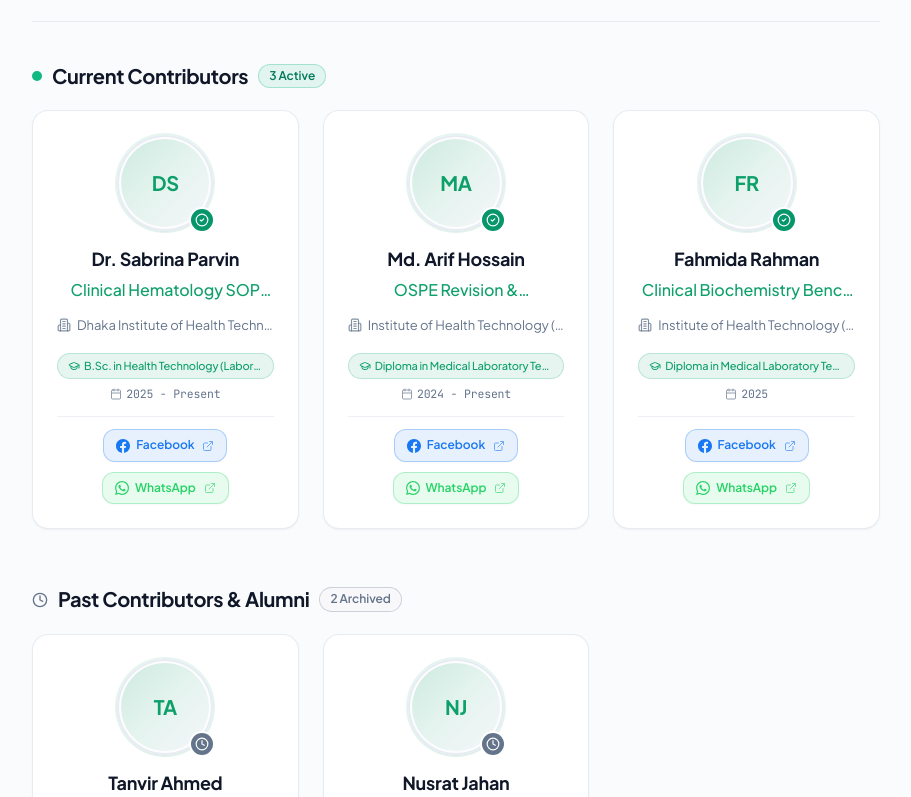
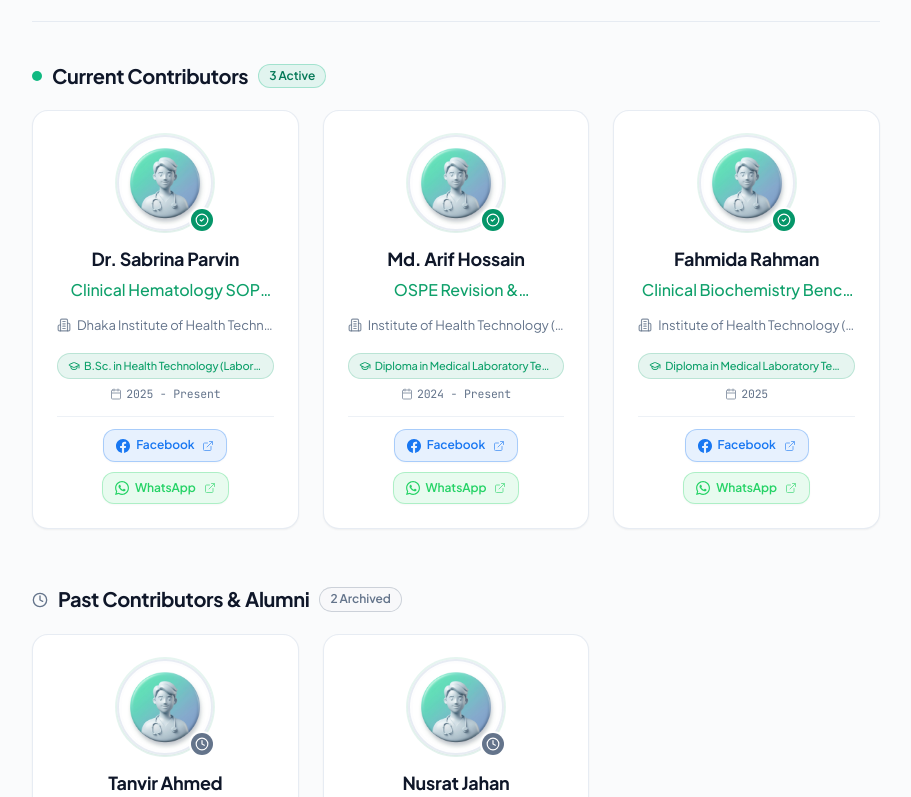
Before and after one commit to ansarulanisgit/medical-laboratory-technology-lms-system, a Next.js app: page /about in a window 1280 px wide. Shown: the part 863-1660 px from the top of the page, without its empty margins (184-1095 px from the left). Built offline with nearby package versions, Linux system fonts and the light colour scheme.

Commit message:
Add default avatar image placeholder for contributors when no photo is uploaded

```diff
--- a/src/components/contributors/contributors-section.tsx
+++ b/src/components/contributors/contributors-section.tsx
@@ -26,6 +26,7 @@ import {
   useContributors,
   Contributor,
   ContributorStatus,
+  DEFAULT_CONTRIBUTOR_AVATAR,
 } from "@/lib/stores/contributor-store";
 
 interface ContributorsSectionProps {
@@ -483,13 +484,20 @@ export function ContributorsSection({ isAdmin: propIsAdmin }: ContributorsSectio
                     <ImageIcon className="h-4 w-4 text-primary" />
                     <span>Profile Photo (Max Size: 2MB)</span>
                   </label>
-                  {photoPreview && (
+                  {photoPreview ? (
                     <Badge
                       variant="outline"
                       className="text-[11px] border-emerald-500/30 bg-emerald-500/10 text-emerald-700 dark:text-emerald-300 gap-1 font-semibold"
                     >
                       <CheckCircle2 className="h-3 w-3" />
-                      Photo Loaded
+                      Custom Photo
+                    </Badge>
+                  ) : (
+                    <Badge
+                      variant="outline"
+                      className="text-[11px] border-border bg-muted/60 text-muted-foreground gap-1 font-medium"
+                    >
+                      Default Avatar Active
                     </Badge>
                   )}
                 </div>
@@ -497,21 +505,17 @@ export function ContributorsSection({ isAdmin: propIsAdmin }: ContributorsSectio
                 <div className="flex flex-col sm:flex-row items-center gap-5 pt-1">
                   {/* Circular Preview with Light Border */}
                   <div className="relative h-20 w-20 sm:h-24 sm:w-24 rounded-full overflow-hidden border-2 border-border p-0.5 bg-background shadow-xs ring-4 ring-primary/10 shrink-0 flex items-center justify-center">
-                    {photoPreview ? (
                     <img
-                        src={photoPreview}
+                      src={photoPreview?.trim() || DEFAULT_CONTRIBUTOR_AVATAR}
                       alt="Preview"
+                      onError={(e) => {
+                        const target = e.currentTarget;
+                        if (target.src !== DEFAULT_CONTRIBUTOR_AVATAR) {
+                          target.src = DEFAULT_CONTRIBUTOR_AVATAR;
+                        }
+                      }}
                       className="h-full w-full rounded-full object-cover"
                     />
-                    ) : (
-                      <div className="h-full w-full rounded-full bg-primary/10 text-primary flex items-center justify-center font-bold text-xl sm:text-2xl">
-                        {formData.name ? (
-                          formData.name.charAt(0).toUpperCase()
-                        ) : (
-                          <ImageIcon className="h-8 w-8 text-muted-foreground/50" />
-                        )}
-                      </div>
-                    )}
                   </div>
 
                   {/* Upload Actions & Instructions */}
@@ -901,23 +905,17 @@ function ContributorCard({
         {/* 1. Profile Photo (Circular with light border) */}
         <div className="relative">
           <div className="h-20 w-20 sm:h-24 sm:w-24 rounded-full overflow-hidden border-2 border-border/80 p-0.5 bg-muted/20 shadow-xs ring-2 ring-primary/10 transition-transform duration-300 group-hover:scale-105">
-            {contributor.avatarUrl ? (
             <img
-                src={contributor.avatarUrl}
+              src={contributor.avatarUrl?.trim() || DEFAULT_CONTRIBUTOR_AVATAR}
               alt={contributor.name}
+              onError={(e) => {
+                const target = e.currentTarget;
+                if (target.src !== DEFAULT_CONTRIBUTOR_AVATAR) {
+                  target.src = DEFAULT_CONTRIBUTOR_AVATAR;
+                }
+              }}
               className="h-full w-full rounded-full object-cover"
             />
-            ) : (
-              <div className="h-full w-full rounded-full bg-gradient-to-br from-primary/20 via-primary/10 to-muted flex items-center justify-center font-bold text-xl text-primary">
-                {contributor.name
-                  .split(" ")
-                  .map((w) => w[0])
-                  .filter(Boolean)
-                  .slice(0, 2)
-                  .join("")
-                  .toUpperCase()}
-              </div>
-            )}
           </div>
 
           {/* Status Indicator Icon Badge */}
--- a/src/lib/stores/contributor-store.tsx
+++ b/src/lib/stores/contributor-store.tsx
@@ -20,6 +20,8 @@ export interface Contributor {
   createdAt: string;
   updatedAt: string;
 }
+
+export const DEFAULT_CONTRIBUTOR_AVATAR = "/images/default-avatar.png";
 
 const STORAGE_KEY = "labtutor_contributors_v2";
 const SYNC_EVENT = "labtutor_contributors_updated";
```
Also changed, not shown: public/images/default-avatar.jpg (added), public/images/default-avatar.png (added). Lines whose indentation alone changed are shown as unchanged.
